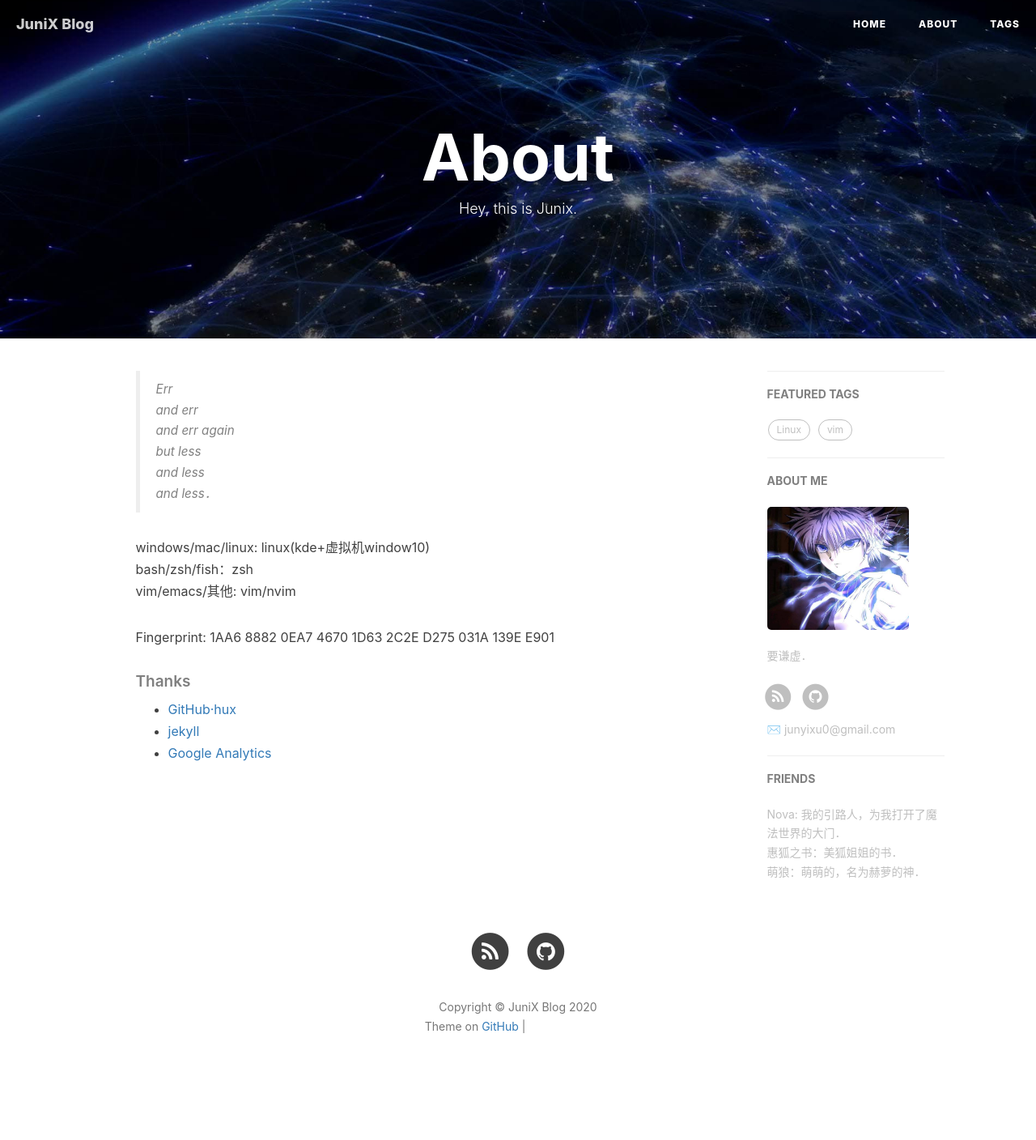
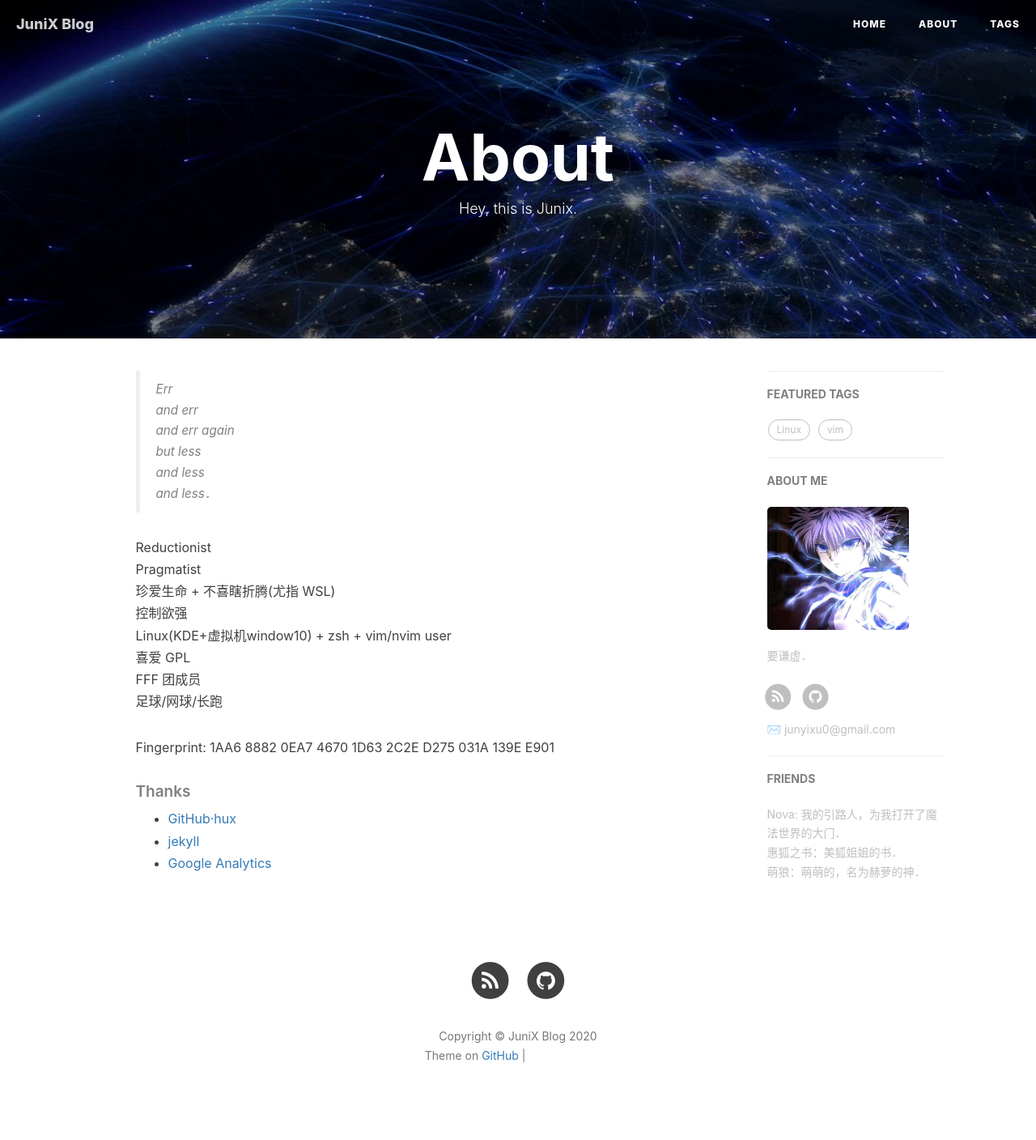
Before and after one commit to junyixu/junyixu.github.io, a Jekyll site: the page built from about.html, in a window 1280 px wide. Shown: the whole page at 81% size. Built offline with Jekyll 4.4.1, drawn with Linux system fonts in a browser that asks for light colours; nearby versions of some CDN libraries; comment, search, counter and statistics services are not loaded; before the commit the page ends 1372 px from its top, so only the background shows below that; grey boxes are pictures that could not be loaded.

Commit message:
update about

```diff
--- a/about.html
+++ b/about.html
@@ -19,9 +19,14 @@ header-img: "img/post-bg-os-metro.jpg"
     but less <br>and less <br>and less．</p></blockquote>
 
 	<p>
-	windows/mac/linux: linux(kde+虚拟机window10) <br>
-	bash/zsh/fish：zsh <br>
-vim/emacs/其他: vim/nvim
+	Reductionist <br>
+	Pragmatist <br>
+	珍爱生命 + 不喜瞎折腾(尤指 WSL) <br>
+	控制欲强 <br>
+	Linux(KDE+虚拟机window10) + zsh + vim/nvim user <br>
+	喜爱 GPL <br>
+	FFF 团成员 <br>
+	足球/网球/长跑
  </p>
 
     <p>
```
